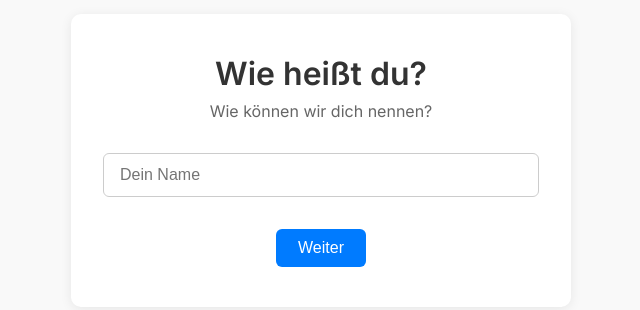
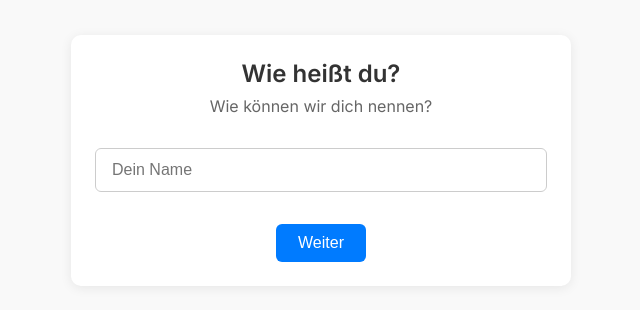
Before and after one commit to roblox-site/frage1, a plain HTML site: page index.html in a window 1280 px wide. Shown: the part 240-550 px from the top of the page, without its empty margins (319-959 px from the left). Drawn offline with Linux system fonts and the light colour scheme.

Commit message:
Update style.css

```diff
--- a/style.css
+++ b/style.css
@@ -11,7 +11,7 @@ body {
 }
 .container {
   background: #fff;
-  padding: 2.5rem 2rem;
+  padding: 1.5rem 1.5rem;
   border-radius: 10px;
   max-width: 500px;
   width: 90%;
@@ -24,7 +24,7 @@ body {
 
 /* Fragen-Texte */
 .question {
-  font-size: 2rem;
+  font-size: 1.5rem;
   margin-bottom: 0.5rem;
 }
 .subtitle {
```
